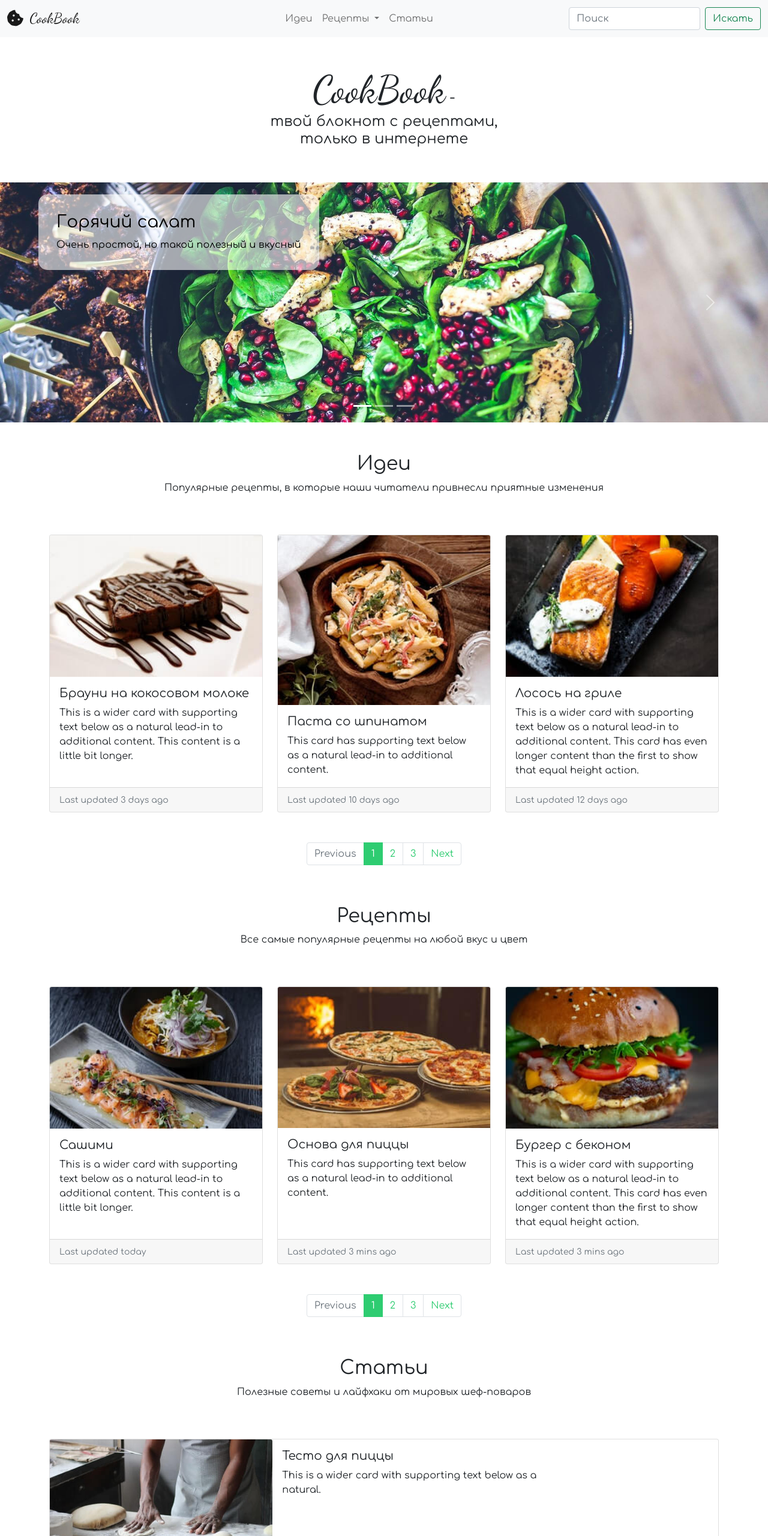
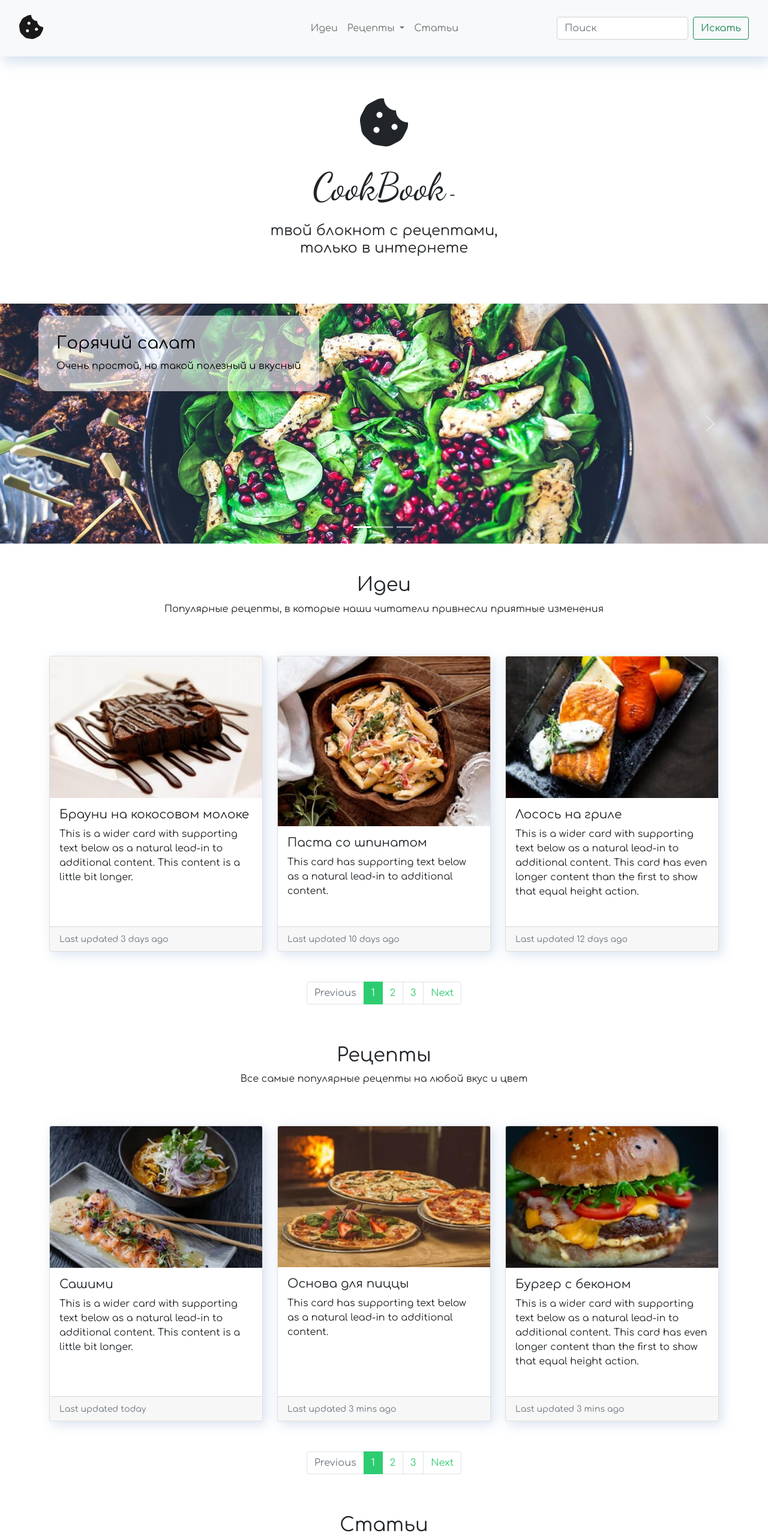
Before and after one commit to alex-ryap/cookbook, a plain HTML site: page index.html in a window 1280 px wide. Shown: the top 2560 px of the page at 60% size. Drawn offline with nearby package versions, Linux system fonts and the light colour scheme.

Commit message:
change scss and index.html

```diff
--- a/index.html
+++ b/index.html
@@ -20,12 +20,12 @@
     <title>CookBook</title>
   </head>
   <body>
-    <section class="top">
-      <nav class="navbar navbar-expand-lg navbar-light bg-light">
+    <header class="header">
+      <nav class="navbar menu navbar-expand-lg navbar-light bg-light">
         <div class="container-fluid">
           <a class="navbar-brand logo" href="#">
-            <i class="fas fa-cookie-bite fa-lg"></i>
-            <span class="name-brand name-logo">CookBook</span>
+            <i class="fas fa-cookie-bite fa-2x"></i>
+            <!-- <span class="name-brand name-logo">CookBook</span> -->
           </a>
           <button
             class="navbar-toggler"
@@ -82,7 +82,10 @@
           </div>
         </div>
       </nav>
+    </header>
+    <section class="top">
       <div class="top-content">
+        <i class="fas fa-cookie-bite fa-4x top-content-logo"></i>
         <h1 class="top-content-title">
           <span class="name-brand top-content-name-brand">CookBook</span>
           -<br />твой блокнот с рецептами,<br />только в интернете
@@ -152,7 +155,7 @@
       <div class="ideas-cards container">
         <div class="row row-cols-1 row-cols-md-3 g-4">
           <div class="col">
-            <div class="card h-100 card-margin">
+            <div class="card card-shadow h-100">
               <img
                 src="img/ideas-card-1.jpg"
                 class="card-img-top"
@@ -172,7 +175,7 @@
             </div>
           </div>
           <div class="col">
-            <div class="card card-margin h-100">
+            <div class="card card-shadow h-100">
               <img
                 src="img/ideas-card-2.jpg"
                 class="card-img-top"
@@ -191,7 +194,7 @@
             </div>
           </div>
           <div class="col">
-            <div class="card card-margin h-100">
+            <div class="card card-shadow h-100">
               <img src="img/ideas-card-3.jpg" class="card-img-top" alt="fish" />
               <div class="card-body">
                 <h5 class="card-title">Лосось на гриле</h5>
@@ -230,7 +233,7 @@
       <div class="recipes-cards container">
         <div class="row row-cols-1 row-cols-md-3 g-4">
           <div class="col">
-            <div class="card h-100">
+            <div class="card card-shadow h-100">
               <img
                 src="img/recipes-card-1.jpg"
                 class="card-img-top"
@@ -250,7 +253,7 @@
             </div>
           </div>
           <div class="col">
-            <div class="card h-100">
+            <div class="card card-shadow h-100">
               <img
                 src="img/recipes-card-2.jpg"
                 class="card-img-top"
@@ -269,7 +272,7 @@
             </div>
           </div>
           <div class="col">
-            <div class="card h-100">
+            <div class="card card-shadow h-100">
               <img
                 src="img/recipes-card-3.jpg"
                 class="card-img-top"
@@ -310,7 +313,7 @@
       <h2 class="heading">Статьи</h2>
       <p class="info">Полезные советы и лайфхаки от мировых шеф-поваров</p>
       <div class="articles-cards container">
-        <div class="card mb-3">
+        <div class="card card-shadow">
           <div class="row g-0">
             <div class="col-md-4">
               <img
@@ -331,7 +334,7 @@
             </div>
           </div>
           </div>
-          <div class="card mb-3">
+          <div class="card card-shadow">
             <div class="row g-0">
               <div class="col-md-4">
                 <img
@@ -352,7 +355,7 @@
               </div>
             </div>
           </div>
-          <div class="card mb-3">
+          <div class="card card-shadow">
             <div class="row g-0">
               <div class="col-md-4">
                 <img
@@ -373,7 +376,7 @@
               </div>
             </div>
           </div>
-          <div class="card mb-3">
+          <div class="card card-shadow">
             <div class="row g-0">
               <div class="col-md-4">
                 <img
@@ -433,7 +436,7 @@
           </div>
         </div>
         <div class="social-buttons"></div>
-        <div class="copyright">2021 Все права защищены</div>
+        <div class="copyright"><span id="year"></span> &copy; Все права защищены</div>
       </div>
     </footer>
     <script
@@ -441,5 +444,10 @@
       integrity="sha384-JEW9xMcG8R+pH31jmWH6WWP0WintQrMb4s7ZOdauHnUtxwoG2vI5DkLtS3qm9Ekf"
       crossorigin="anonymous"
     ></script>
+    <script>
+      const spanYear = document.getElementById('year');
+
+      spanYear.innerHTML = `${new Date().getFullYear()}`;
+    </script>
   </body>
 </html>
--- a/style.scss
+++ b/style.scss
@@ -1,6 +1,8 @@
 @import url('https://fonts.googleapis.com/css2?family=Dancing+Script&display=swap');
 
 @import url('https://fonts.googleapis.com/css2?family=Comfortaa:wght@400;700&display=swap');
+
+$mainColor: #2ecc71;
 
 html {
   scroll-behavior: smooth;
@@ -17,11 +19,6 @@ section {
   align-items: center;
 }
 
-section:first-child {
-  padding-top: 0;
-  display: block;
-}
-
 .heading {
   text-align: center;
 }
@@ -31,21 +28,47 @@ section:first-child {
   text-align: center;
 }
 
+.ideas-cards,
+.recipes-cards,
+.articles-cards {
+  margin: 50px 0;
+}
+
+.card {
+  margin-bottom: 30px;
+  transition: transform 0.2s ease-in-out;
+}
+
+.card:hover {
+  transform: scale(1.05);
+}
+
+.card-shadow {
+  box-shadow: 5px 5px 20px rgba(53, 110, 173, 0.2);
+}
+
+.header {
+  .menu {
+    padding: 20px;
+    box-shadow: 5px 10px 20px rgba(53, 110, 173, 0.2);
+
+    .logo {
+      margin-right: 36%;
+    }
+  }
+}
+
 .page-item.active .page-link {
-  background-color: #2ecc71;
-  border-color: #2ecc71;
+  background-color: $mainColor;
+  border-color: $mainColor;
 }
 
 .page-link,
 .page-link:hover {
-  color: #2ecc71;
+  color: $mainColor;
 }
 
 .top {
-  .logo {
-    width: 35%;
-  }
-
   .name-brand {
     font-family: 'Dancing Script', sans-serif;
   }
@@ -58,10 +81,16 @@ section:first-child {
   .top-content {
     display: flex;
     justify-content: center;
+    flex-direction: column;
     align-items: center;
     min-height: 25vh;
-    padding-top: 50px;
-    padding-bottom: 50px;
+    padding-top: 20px;
+    padding-bottom: 70px;
+
+    &-logo {
+      font-size: 5em;
+      margin-bottom: 30px;
+    }
 
     &-title {
       text-align: center;
@@ -70,6 +99,8 @@ section:first-child {
 
     &-name-brand {
       font-size: 64px;
+      display: inline-block;
+      margin-bottom: 20px;
     }
   }
 
@@ -90,27 +121,9 @@ section:first-child {
   }
 }
 
-.ideas {
-  &-cards {
-    margin: 50px 0;
-  }
-}
-
-.recipes {
-  &-cards {
-    margin: 50px 0;
-  }
-}
-
-.articles {
-  &-cards {
-    margin: 50px 0;
-  }
-}
-
 .footer {
   margin-top: 100px;
-  background-color: #2ecc71;
+  background-color: $mainColor;
   color: #fff;
 
   &-content {
@@ -145,7 +158,7 @@ section:first-child {
 }
 
 @media (max-width: 767px) {
-  .card-margin {
+  .col {
     margin-bottom: 30px;
   }
 }
```
Also changed, not shown: style.css, 1 other file.
